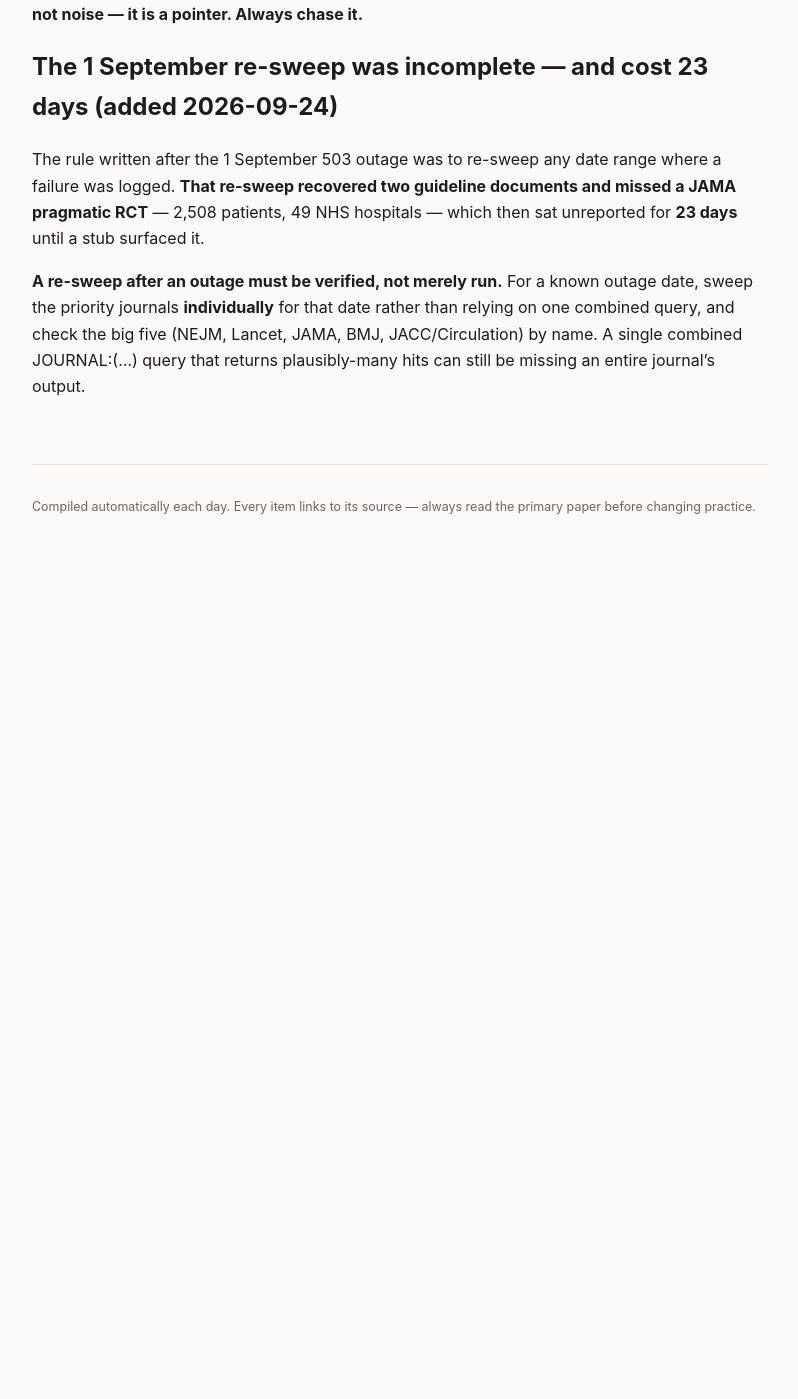
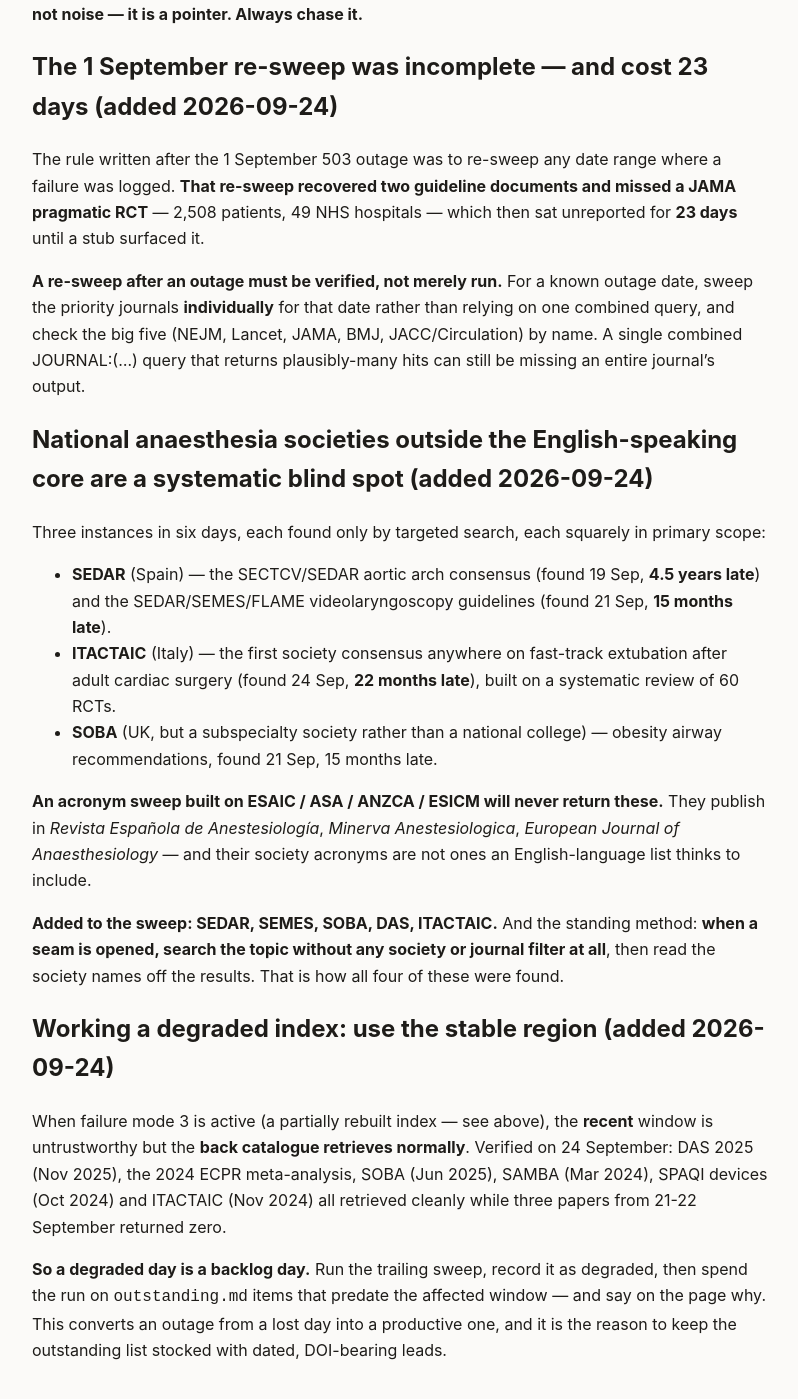
Before and after one commit to nicusilviuu/medical-literature, a Jekyll site: the page built from claude/source-notes.md, in a window 1280 px wide and 1400 px high, scrolled down 23743 px. Shown: the whole window, without its empty margins (240-1038 px from the left). Built offline with Jekyll 4.4.1, drawn with Linux system fonts in a browser that asks for light colours; our own code applies the rules of GitHub Pages for plain Markdown files; before the commit the page ends 24337 px from its top, so only the background shows below that.

Commit message:
Add 2026-09-24 guidelines watch; close the glycaemia and extubation seams
No new guidelines from tracked societies, and the sweep is not trustworthy:
Europe PMC is still serving the partially rebuilt index described in this
morning's brief. Re-checked at the start of this run - 23 September still 7
records against 206, the canary DOIs still returning zero. The French sweep
returned two items where it returned three yesterday, so even the
twenty-four-day French silence cannot be confirmed from today's count.

A degraded recent window leaves the back catalogue intact, so the day went to
the backlog. Three documents, all verified by DOI and PMID during this run.

The SAMBA updated consensus on perioperative blood glucose management in
ambulatory surgery, which states plainly that its evidence is sparse and
extrapolated from inpatient populations, and which identifies a still-open
gap: five major bodies have issued inpatient diabetes guidance and none is
specific to ambulatory surgery - the highest-volume, least-supervised part of
perioperative practice. The SPAQI consensus on patients who arrive wearing an
insulin pump or CGM, which calls itself educational material rather than
recommendations, and which is the document this morning's brief was
implicitly looking for - it has existed for two years. And the ITACTAIC
consensus on fast-track extubation after adult cardiac surgery, the first by
any society, built on 60 RCTs screened from 2,268 publications rather than on
opinion, naming eight interventions including two regional blocks and
anaesthesia depth monitoring.

That last item lands in the middle of this week's thread: depth monitoring
appears as a route to earlier extubation on two trials, while the monitor's
own behaviour is being questioned by yesterday's BJA study and this morning's
JAMA awareness imbalance. The page puts both on the same page rather than
picking one.

ITACTAIC is the second national society in a week found only by targeted
search, after SEDAR. Recorded as a systematic blind spot of acronym-based
society lists, with the remedy: search the topic with no society or journal
filter and read the society names off the results.

Co-Authored-By: Claude Opus 5 <noreply@anthropic.com>
Claude-Session: https://claude.ai/code/session_01T5ivnnDnrzDTzAtfHdiCMS

```diff
--- a/claude/source-notes.md
+++ b/claude/source-notes.md
@@ -925,3 +925,35 @@ patients, 49 NHS hospitals — which then sat unreported for **23 days** until a
 priority journals **individually** for that date rather than relying on one combined query, and check
 the big five (NEJM, Lancet, JAMA, BMJ, JACC/Circulation) by name. A single combined JOURNAL:(...)
 query that returns plausibly-many hits can still be missing an entire journal's output.
+
+## National anaesthesia societies outside the English-speaking core are a systematic blind spot (added 2026-09-24)
+
+Three instances in six days, each found only by targeted search, each squarely in primary scope:
+
+- **SEDAR** (Spain) — the SECTCV/SEDAR aortic arch consensus (found 19 Sep, **4.5 years late**) and
+  the SEDAR/SEMES/FLAME videolaryngoscopy guidelines (found 21 Sep, **15 months late**).
+- **ITACTAIC** (Italy) — the first society consensus anywhere on fast-track extubation after adult
+  cardiac surgery (found 24 Sep, **22 months late**), built on a systematic review of 60 RCTs.
+- **SOBA** (UK, but a subspecialty society rather than a national college) — obesity airway
+  recommendations, found 21 Sep, 15 months late.
+
+**An acronym sweep built on ESAIC / ASA / ANZCA / ESICM will never return these.** They publish in
+*Revista Española de Anestesiología*, *Minerva Anestesiologica*, *European Journal of
+Anaesthesiology* — and their society acronyms are not ones an English-language list thinks to
+include.
+
+**Added to the sweep: SEDAR, SEMES, SOBA, DAS, ITACTAIC.** And the standing method: **when a seam is
+opened, search the topic without any society or journal filter at all**, then read the society names
+off the results. That is how all four of these were found.
+
+## Working a degraded index: use the stable region (added 2026-09-24)
+
+When failure mode 3 is active (a partially rebuilt index — see above), the **recent** window is
+untrustworthy but the **back catalogue retrieves normally**. Verified on 24 September: DAS 2025
+(Nov 2025), the 2024 ECPR meta-analysis, SOBA (Jun 2025), SAMBA (Mar 2024), SPAQI devices (Oct 2024)
+and ITACTAIC (Nov 2024) all retrieved cleanly while three papers from 21-22 September returned zero.
+
+**So a degraded day is a backlog day.** Run the trailing sweep, record it as degraded, then spend the
+run on `outstanding.md` items that predate the affected window — and say on the page why. This
+converts an outage from a lost day into a productive one, and it is the reason to keep the
+outstanding list stocked with dated, DOI-bearing leads.
```
Also changed, not shown: _guidelines/2026-09-24.md (added, +239 -0 lines), claude/outstanding.md (+3 -3 lines).
